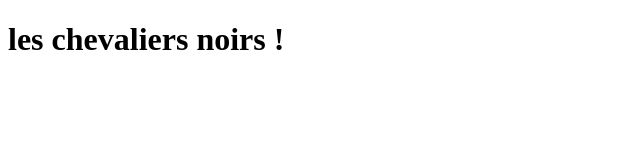
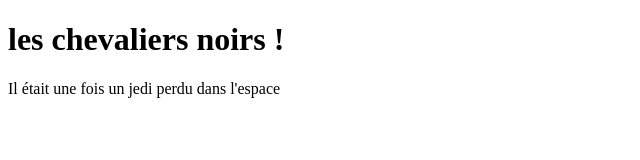
Before and after one commit to nadinekode-hub/formation-git-mastering-discover-github, a plain HTML site: page index.html in a window 1280 px wide. Shown: the whole page, without its empty margins (0-640 px from the left). Drawn offline with Linux system fonts and the light colour scheme.

Commit message:
feat(new paragraph)

```diff
--- a/index.html
+++ b/index.html
@@ -8,5 +8,8 @@
 <body>
 
 <h1>les chevaliers noirs ! </h1>
+<div>
+    Il était une fois un jedi perdu dans l'espace
+</div>
 </body>
 </html>
```
Also changed, not shown: index2.html (added, +1 -0 lines).
